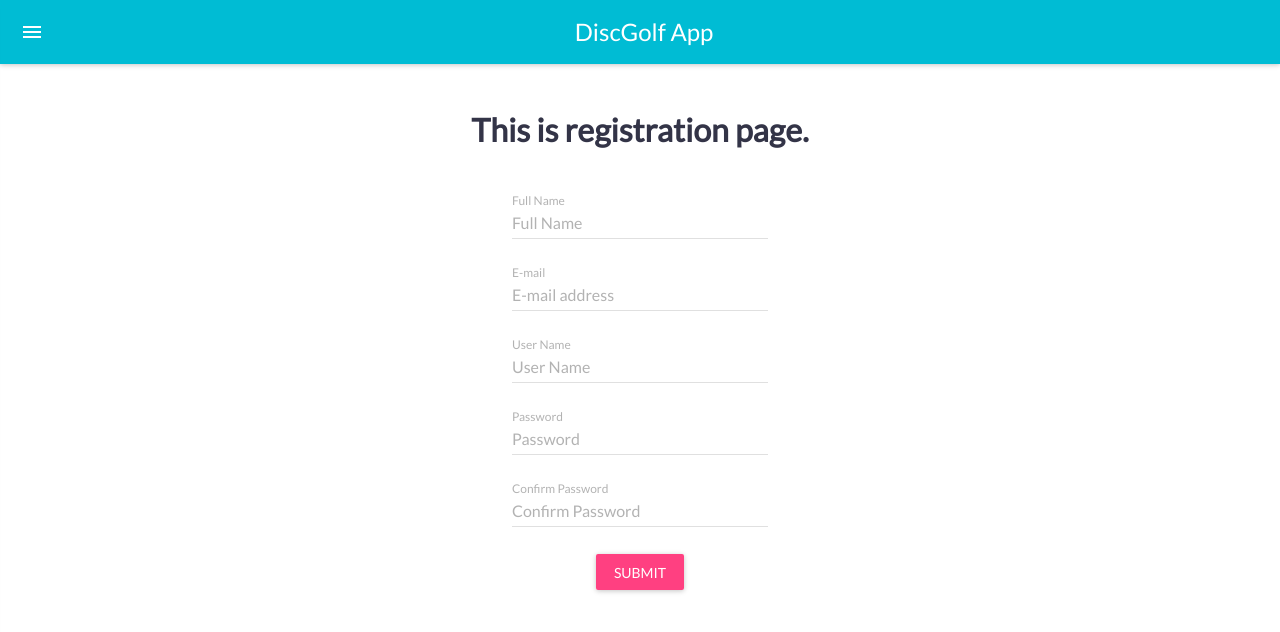
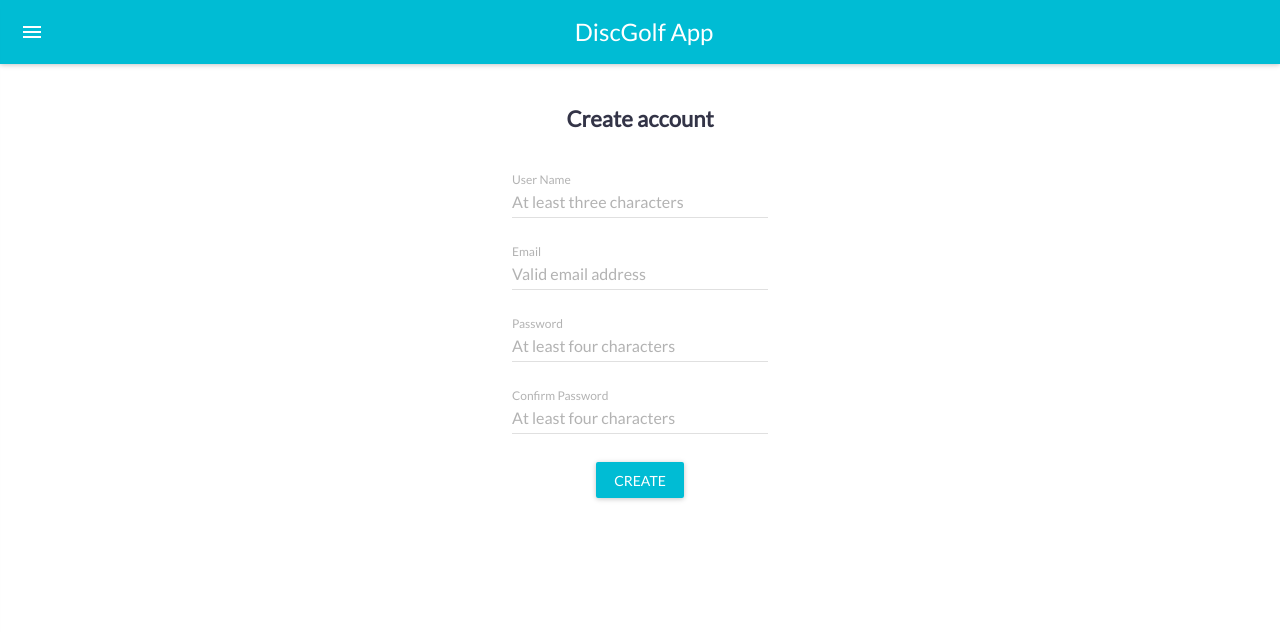
Before and after one commit to tsiika/DiscGolf-FrontEnd, a React (Create React App) app: page /register in a window 1280 px wide. Shown: the top 632 px of the page. Built offline with nearby package versions, Linux system fonts and the light colour scheme.

Commit message:
Building the RegisterForm

```diff
--- a/src/App.css
+++ b/src/App.css
@@ -59,3 +59,17 @@ th {
 .login-wrapper {
     padding: 70px 10px 20px 10px;
 }
+
+form.register-form input:invalid {
+    outline: none !important;
+    border: 0px !important;
+}
+
+/* Overwrite Mozilla default styles for invalid elements */
+:not(output):-moz-ui-invalid {
+    box-shadow: none !important;
+}
+
+:not(output):-moz-ui-invalid:-moz-focusring {
+    box-shadow: none !important;
+}
--- a/src/App.js
+++ b/src/App.js
@@ -15,6 +15,7 @@ import Dashboard from './modules/Dashboard';
 import Courses from './modules/Courses';
 import Round from './modules/round/Round';
 import Admin from './modules/Admin';
+
 
 import "./App.css";
 import "./styles/simple-grid.css";
@@ -47,12 +48,12 @@ class App extends Component {
 				<Switch>
 					{/*Add all routers here*/}
 					<Route exact path="/" component={Home} />
-					<Route path="/register" component={Register} />
-					<Route path="/logout" component={Logout} />
-					<Route path="/confirm" component={Confirm} />
-					<Route path="/dashboard" component={Dashboard} />
-					<Route path="/courses" component={Courses} />
-                    <Route path="/round" component={Round} />
+					<Route sensitive path="/register" component={Register} />
+					<Route sensitive path="/logout" component={Logout} />
+					<Route sensitive path="/confirm" component={Confirm} />
+					<Route sensitive path="/dashboard" component={Dashboard} />
+					<Route sensitive path="/courses" component={Courses} />
+                    <Route sensitive path="/round" component={Round} />
 
                     <Route path="/admin" component={Admin} />
 
--- a/src/components/LoginForm.js
+++ b/src/components/LoginForm.js
@@ -4,7 +4,7 @@ import { withRouter } from 'react-router-dom';
 import TextField from 'material-ui/TextField';
 import RaisedButton from 'material-ui/RaisedButton';
 
-import '../App.css';
+//import '../App.css';
 
 var btnStyle = { margin: '30px 7px 7px 7px' };
 
@@ -23,7 +23,7 @@ class LoginForm extends Component{
             label="Create account"
             type='button'
             style={btnStyle}
-            onClick={() => {history.push('/Register') }}
+            onClick={() => {history.push('/register') }}
             backgroundColor="#a4c639" />
         ));
 
--- /dev/null
+++ b/src/components/RegisterForm.js
@@ -0,0 +1,122 @@
+import React, { Component } from 'react';
+import RaisedButton from 'material-ui/RaisedButton';
+import TextField from 'material-ui/TextField';
+
+/*
+*   RegisterForm - Component
+*
+*   Form component for user registration
+*
+*   TODO: Validation is not complete:
+*   - Email is currently validated by default native constraint, so no domain check is done for the address.
+*   - RegExp-constraint check for alphanumeric characters should be done.
+*/
+class RegisterForm extends Component {
+
+    constructor(props) {
+
+        super(props);
+
+        this.onInputChange = this.onInputChange.bind(this);
+        this.onSubmit = this.onSubmit.bind(this);
+
+        this.state = {
+            username: '',
+            email: '',
+            password: '',
+            passwordConfirm: ''
+        };
+    }
+
+    // Using onBlur and defaultValue on the input element would not be so slow...
+    onInputChange(event) {
+        this.setState({[event.target.name]: event.target.value});
+    }
+
+    onSubmit(event) {
+        event.preventDefault();
+        console.log('--- onSubmit ---');
+
+        // At this point everything should be ok by native validation, but we have to check password confirmation manually
+        if(this.state.password !== this.state.passwordConfirm) {
+            console.log('Password NOT ok');
+            // Just set input value to empty to indicate error
+            // TODO: Clearly not the ideal solution (but works ok with the native validation for now...)
+            event.target.elements.passwordConfirm.value = '';
+        } else {
+            console.log('Pass OK -> Submit');
+        }
+
+    }
+
+    render() {
+
+        return (
+        <div>
+            <form className="register-form" onSubmit={this.onSubmit}>
+                <div>
+                <TextField
+                        name="username"
+                        type="text"
+                        hintText="At least three characters"
+                        floatingLabelText="User Name"
+                        floatingLabelFixed
+                        minLength="3"
+                        maxLength="99"
+                        required
+                        value={this.state.username}
+                        onChange={this.onInputChange}
+                    />
+                </div>
+                <div>
+                    <TextField
+                        name="email"
+                        type="email"
+                        hintText="Valid email address"
+                        floatingLabelText="Email"
+                        errorText=""
+                        floatingLabelFixed
+                        required
+                        value={this.state.email}
+                        onChange={this.onInputChange}
+                    />
+                </div>
+                <div>
+                    <TextField
+                        id="password"
+                        name="password"
+                        type="password"
+                        hintText="At least four characters"
+                        floatingLabelText="Password"
+                        floatingLabelFixed
+                        minLength="4"
+                        maxLength="99"
+                        required
+                        value={this.state.password}
+                        onChange={this.onInputChange}
+                    />
+                </div>
+                <div>
+                    <TextField
+                        id="passwordConfirm"
+                        name="passwordConfirm"
+                        type="password"
+                        hintText="At least four characters"
+                        floatingLabelText="Confirm Password"
+                        floatingLabelFixed
+                        minLength="4"
+                        maxLength="99"
+                        required
+                        value={this.state.passwordConfirm}
+                        onChange={this.onInputChange}
+                    />
+                </div>
+                <RaisedButton type="submit" label="Create" primary style={{marginTop: '20px'}} />
+            </form>
+        </div>
+
+        );
+    }
+}
+
+  export default RegisterForm;
--- a/src/modules/Admin.js
+++ b/src/modules/Admin.js
@@ -1,8 +1,9 @@
 import React, { Component } from 'react';
 import Api from '../api/Api';
+/*
 import '../App.css';
 import '../Admin.css';
-
+*/
 import UserTable from '../components/admin/UserTable';
 import CourseTable from '../components/admin/CourseTable';
 import UserForm from '../components/admin/UserForm';
--- a/src/modules/Courses.js
+++ b/src/modules/Courses.js
@@ -5,10 +5,10 @@ import Api from  '../api/Api';
 import CourseTable from '../components/admin/CourseTable';
 import RaisedButton from 'material-ui/RaisedButton/RaisedButton';
 import CourseForm from '../components/CourseForm';
-
+/*
 import '../App.css';
 import '../Courses.css';
-
+*/
 class Courses extends Component {
 
     constructor(props) {
--- a/src/modules/Home.js
+++ b/src/modules/Home.js
@@ -1,6 +1,6 @@
 import React, { Component } from 'react';
 import LoginForm from '../components/LoginForm';
-import '../App.css';
+//import '../App.css';
 import Redirect from 'react-router-dom/Redirect';
 
 class App extends Component {
--- a/src/modules/Logout.js
+++ b/src/modules/Logout.js
@@ -1,5 +1,5 @@
 import React, { Component } from 'react';
-import '../App.css';
+//import '../App.css';
 
 
 
--- a/src/modules/Register.js
+++ b/src/modules/Register.js
@@ -1,142 +1,23 @@
 import React, { Component } from 'react';
-import { withRouter } from 'react-router-dom';
-import RaisedButton from 'material-ui/RaisedButton';
-import TextField from 'material-ui/TextField';
+import RegisterForm from '../components/RegisterForm';
 
-import '../App.css';
+//import '../App.css';
 
- class RegisterForm extends Component {
-  constructor(props){
-    super(props);
-    this.state = {
-      namef:"",
-      emailaddr:"",
-      emailError:"",
-      username:"",
-      usernameError:"",
-      pwd:"",
-      cpwr:"",
-      pwdError:""
+/*
+*   Register - Module
+*
+*/
+class Register extends Component {
+
+    render() {
+        return(
+            <div>
+                <h3>Create account</h3>
+                <RegisterForm />
+            </div>
+        );
     }
-  }
-
-  change = e => {
-    //this.props.onChange({ [e.target.name]: e.target.value });
-    this.setState({
-      [e.target.name]: e.target.value
-    });
-  };
-
-  registerForm(e) {
-    e.preventDefault()
-    this.props.history.push('/Confirm')
-  }
-
-    onSubmit = e => {
-    e.preventDefault();
-
-    const err =this.validate();
-    if (!err) {
-        this.props.history.push('/Confirm');
-    }
-  };
-
-  validate = () => {
-  let isError = false;
-  const errors = {
-    usernameError: "",
-    pwdError: "",
-    emailError: ""
-  };
-
-    if (this.state.username.length < 4 ) {
-      isError = true;
-      errors.usernameError = "User name should be more than 3 letters";
-    }
-
-    if (this.state.emailaddr.indexOf("@") === -1) {
-      isError = true;
-      errors.emailError = "Requires valid email";
-    }
-    /* to add the passWord validation "still working on it"
-    if (this.state.pwd.value != this.state.cpwd.value) {
-      isError = true;
-      errors.emailError = "Password is not matched";
-    }*/
-
-    this.setState({
-      ...this.state,
-      ...errors
-    });
-
-    return isError;
-  };
-
-  render() {
-    return (
-      <div>
-        <form>
-        <h2>This is registration page.</h2>
-        <TextField
-          name="namef"
-          hintText="Full Name"
-          floatingLabelText="Full Name"
-          value={this.state.namef}
-          onChange={e => this.change(e)}
-          floatingLabelFixed
-        />
-        <br />
-        <TextField
-          name="emailaddr"
-          hintText="E-mail address"
-          floatingLabelText="E-mail"
-          value={this.state.emailaddr}
-          onChange={e => this.change(e)}
-          errorText={this.state.emailError}
-          floatingLabelFixed
-        />
-        <br />
-        <TextField
-          name="username"
-          hintText="User Name"
-          floatingLabelText="User Name"
-          value={this.state.username}
-          onChange={e => this.change(e)}
-          errorText={this.state.usernameError}
-          floatingLabelFixed
-        />
-        <br />
-        <TextField
-          name="pwd"
-          type="Password"
-          hintText="Password"
-          floatingLabelText="Password"
-          /* to add the passWord validation "still working on it"
-          value={this.state.pwd}
-          onChange={e => this.change(e)}
-          errorText={this.state.pwdError}*/
-          floatingLabelFixed
-        />
-        <br />
-        <TextField
-          name="cpwd"
-          type="Password"
-          hintText="Confirm Password"
-          floatingLabelText="Confirm Password "
-         /* to add the passWord validation "still working on it"
-          value={this.state.cpwd}
-          onChange={e => this.change(e)}
-          errorText={this.state.pwdError}*/
-          floatingLabelFixed
-        />
-        <br/>
-        <br />
-        <RaisedButton type="submit" label="Submit" onClick={e => this.onSubmit(e)} secondary/>
-        </form>
-      </div>
-
-    );
-  }
 }
 
-export default withRouter(RegisterForm);
+
+export default Register;
--- a/src/modules/round/Round.js
+++ b/src/modules/round/Round.js
@@ -3,10 +3,10 @@ import { Switch, Route } from 'react-router-dom';
 import NoMatch from '../../components/404';
 
 import Api from  '../../api/Api';
-
+/*
 import '../../App.css';
 import '../../Round.css';
-
+*/
 import {
     Table,
     TableBody,
```
